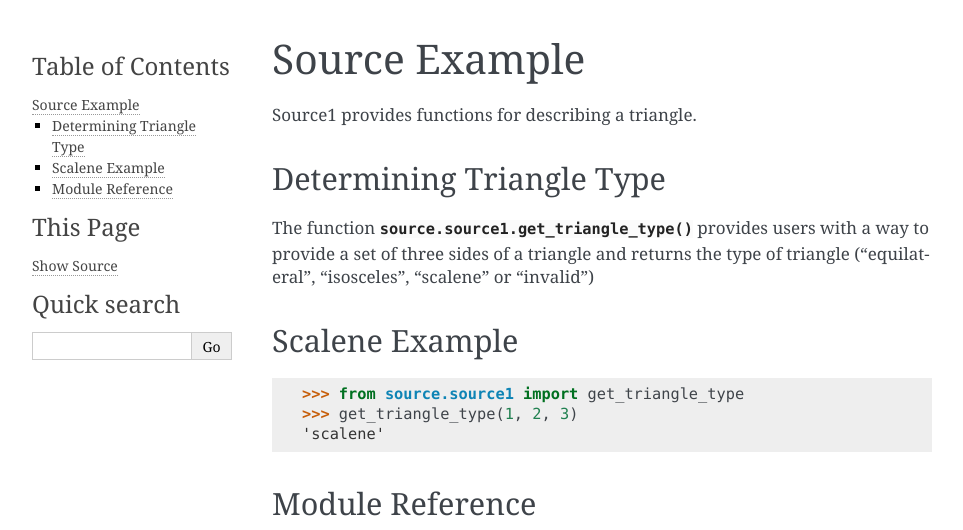
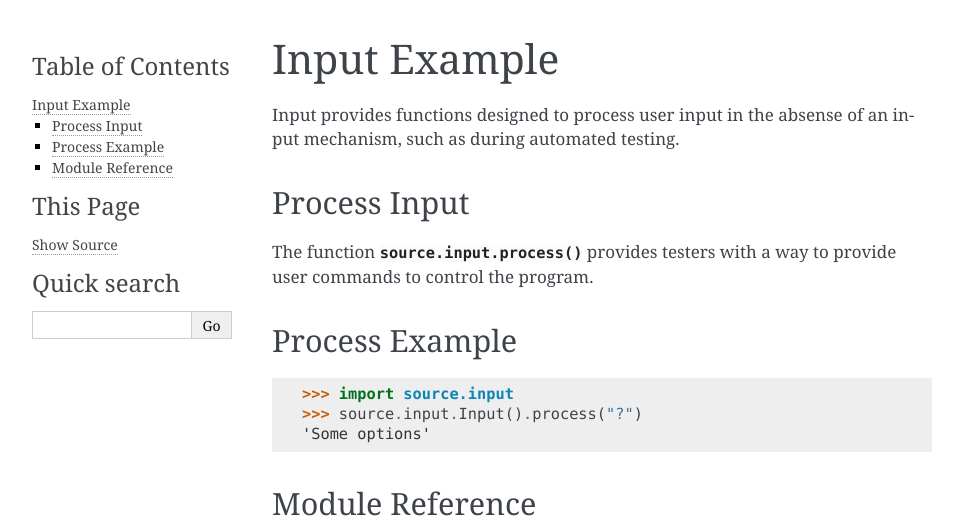
Before and after one commit to loganwrightoit/CST236, a Sphinx documentation site: the page built from doc/source/code/input.rst, in a window 1280 px wide, cut to the strip 0-530 px from the top of the page. Shown: the whole strip, without its empty margins (148-1111 px from the left). Built offline with Sphinx 7.4.7, drawn with Linux system fonts in a browser that asks for light colours.

Commit message:
Add more doctests.

```diff
--- a/doc/source/code/input.rst
+++ b/doc/source/code/input.rst
@@ -1,25 +1,24 @@
-Source Example
+Input Example
 ==============
 
-Source1 provides functions for describing a triangle.
+Input provides functions designed to process user input in the absense of an input mechanism, such as during automated testing.
 
-Determining Triangle Type
-^^^^^^^^^^^^^^^^^^^^^^^^^
+Process Input
+^^^^^^^^^^^^^^^^
 
-The function :func:`source.source1.get_triangle_type` provides users with a way to provide a set of three sides
-of a triangle and returns the type of triangle ("equilateral", "isosceles", "scalene" or "invalid")
+The function :func:`source.input.process` provides testers with a way to provide user commands to control the program.
 
-Scalene Example
-^^^^^^^^^^^^^^^
+Process Example
+^^^^^^^^^^^^^^^^^^
 
->>> from source.source1 import get_triangle_type
->>> get_triangle_type(1, 2, 3)
-'scalene'
+>>> import source.input
+>>> source.input.Input().process("?")
+'Some options'
 
 
 
 Module Reference
 ^^^^^^^^^^^^^^^^
 
-.. automodule:: source.source1
+.. automodule:: source.input
     :members:
```
Also changed, not shown: doc/source/code/kingdom.rst (+35 -8 lines), doc/source/code/threat.rst (+50 -11 lines).
